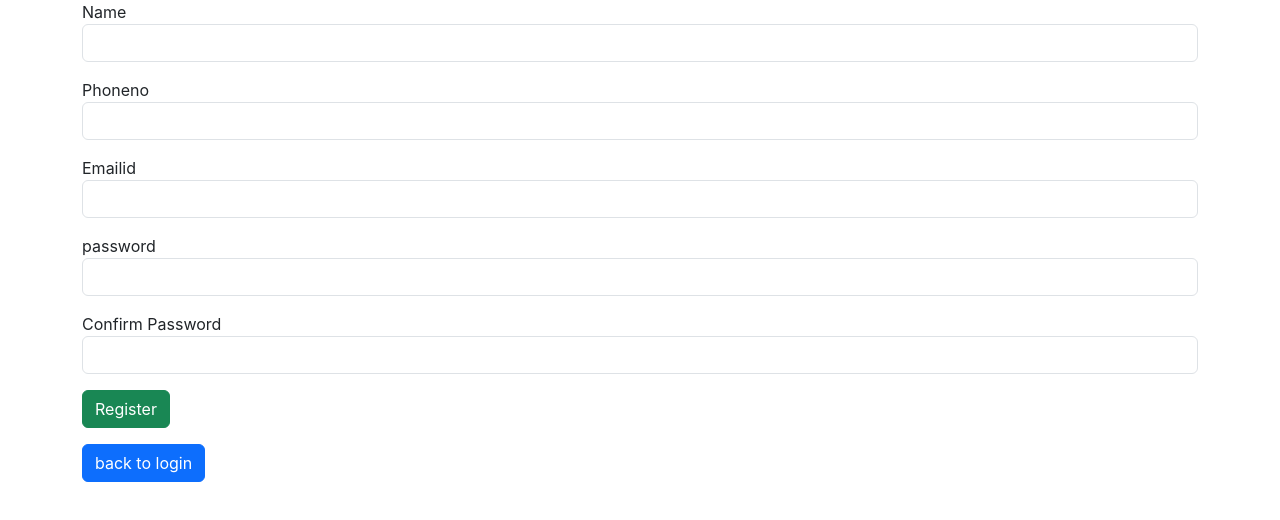
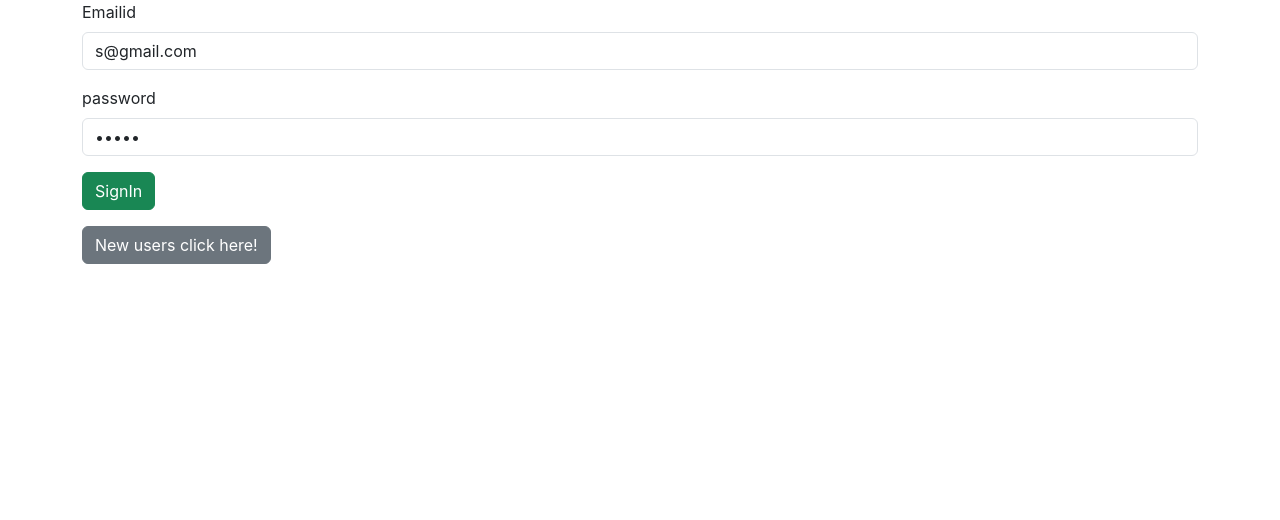
Before and after one commit to SANDRA-S-MENON/frontend1-blogapp, a React (Create React App) app: page / in a window 1280 px wide. Shown: the top 520 px of the page. Built offline with nearby package versions, Linux system fonts and the light colour scheme.

Commit message:
signin completed

```diff
--- a/src/App.js
+++ b/src/App.js
@@ -1,12 +1,19 @@
 import logo from './logo.svg';
 import './App.css';
 import SignUp from './components/SignUp';
+import SignIn from './components/SignIn';
+import { BrowserRouter, Route, Routes } from 'react-router-dom';
+import CreatePost from './components/CreatePost';
 
 function App() {
   return (
-    <div>
-     <SignUp/>
-    </div>
+    <BrowserRouter>
+    <Routes>
+      <Route path='/' element={<SignIn/>}/>
+      <Route path='/signup' element={<SignUp/>}/>
+      <Route path='/create' element={<CreatePost/>}/>
+    </Routes>
+    </BrowserRouter>
   );
 }
 
--- /dev/null
+++ b/src/components/CreatePost.jsx
@@ -0,0 +1,9 @@
+import React from 'react'
+
+const CreatePost = () => {
+  return (
+    <div>CreatePost</div>
+  )
+}
+
+export default CreatePost
--- /dev/null
+++ b/src/components/SignIn.jsx
@@ -0,0 +1,77 @@
+import axios from 'axios'
+import React, { useState } from 'react'
+import { useNavigate } from 'react-router-dom'
+
+const SignIn = () => {
+    const navigate=useNavigate()
+    const [input,setInput]=useState(
+        { "email":"s@gmail.com","password":"12340"}
+
+    )
+    const inputHandler=(event)=>{
+        setInput({...input,[event.target.name]:event.target.value})
+    }
+    const readValues=()=>{
+        console.log(input)
+        axios.post("http://localhost:3030/signIn",input).then(
+            (response)=>{
+                console.log(response.data)
+                if (response.data.status=="INCORRECT PASSWORD") {
+                    alert("incorrect password")
+
+                } else if (response.data.status=="INVALID EMAIL ID") {
+                    alert("invalid email id")
+
+                }
+                else{
+                    let token=response.data.token
+                    let userId=response.data.userId
+                    console.log(userId)
+                    console.log(token)
+                    sessionStorage.setItem("userId",userId)
+                    sessionStorage.setItem("token",token)
+
+                    navigate("/create")
+                }
+
+            }
+        ).catch(
+            (error)=>{
+                console.log(error)
+
+            }
+        )
+
+    }
+  return (
+    <div>
+       <div className="container">
+        <div className="row">
+            <div className="col col-12 col-sm-12 col-md-12 col-lg-12 col-xl-12 col-xxl-12">
+            <div className="row g-3">
+                <div className="col col-12 col-sm-12 col-md-12 col-lg-12 col-xl-12 col-xxl-12">
+                    <label htmlFor="" className="form-label">Emailid</label>
+                    <input type="text" className="form-control" name='email'value={input.email} onChange={inputHandler} />
+                </div>
+                <div className="col col-12 col-sm-12 col-md-12 col-lg-12 col-xl-12 col-xxl-12">
+                <label htmlFor="" className="form-label">password</label>
+                <input type="password" className="form-control" name='password'value={input.password} onChange={inputHandler} />
+                </div>
+                <div className="col col-12 col-sm-12 col-md-12 col-lg-12 col-xl-12 col-xxl-12">
+                    <button onClick={readValues} className="btn btn-success">SignIn</button>
+                </div>
+                <div className="col col-12 col-sm-12 col-md-12 col-lg-12 col-xl-12 col-xxl-12">
+                    <a href="/signup" className="btn btn-secondary">New users click here!</a>
+                </div>
+            </div>
+            </div>
+        </div>
+       </div>
+
+
+
+    </div>
+  )
+}
+
+export default SignIn
--- a/src/components/SignUp.jsx
+++ b/src/components/SignUp.jsx
@@ -79,7 +79,7 @@
                         <button onClick={readValue} className="btn btn-success">Register</button>
                         </div>
                         <div className="col col-12 col-sm-12 col-md-12 col-lg-12 col-xl-12 col-xxl-12">
-                        <a href="" className="btn btn-primary">back to login</a>
+                        <a href="/" className="btn btn-primary">back to login</a>
                        </div>
                     </div>
                 </div>
```
